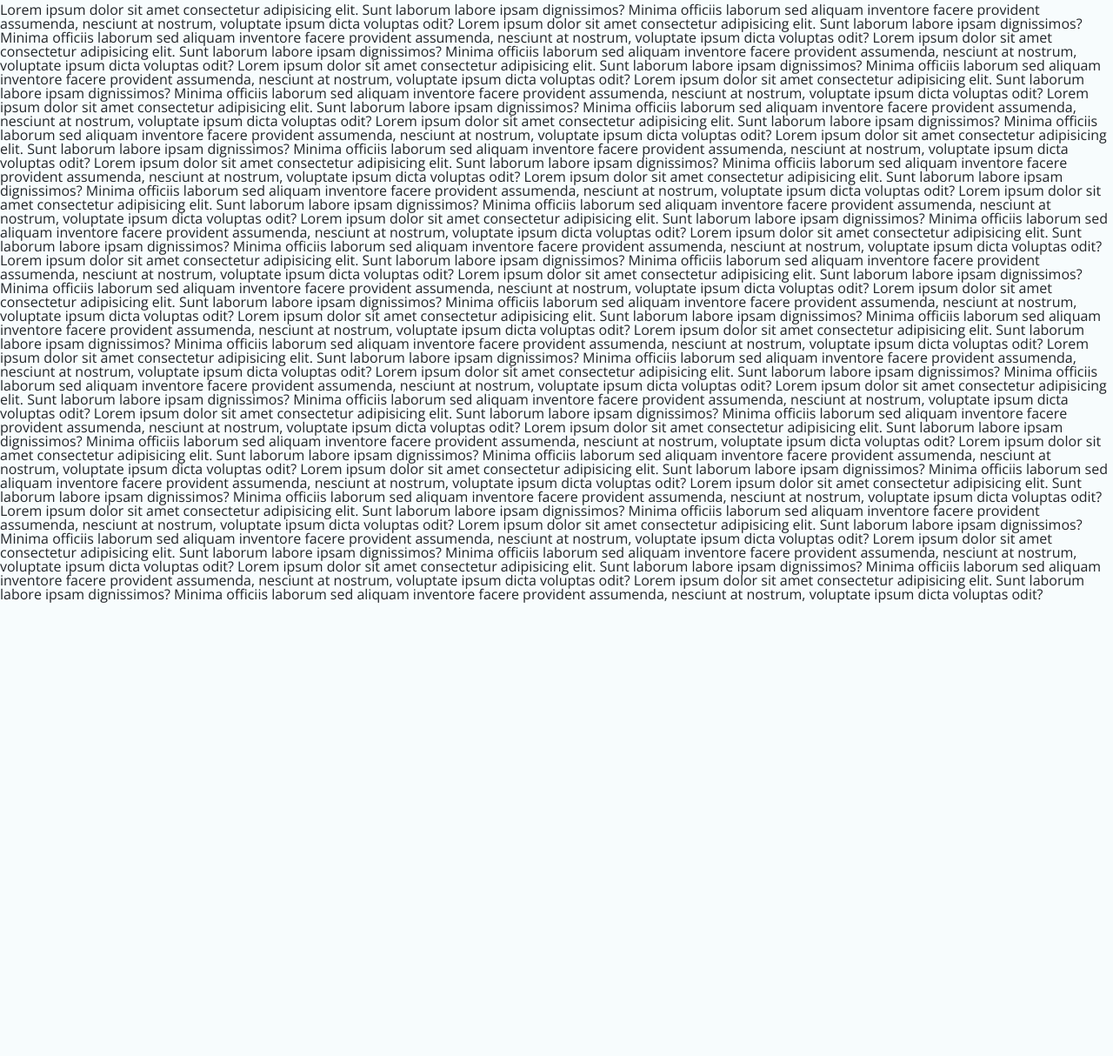
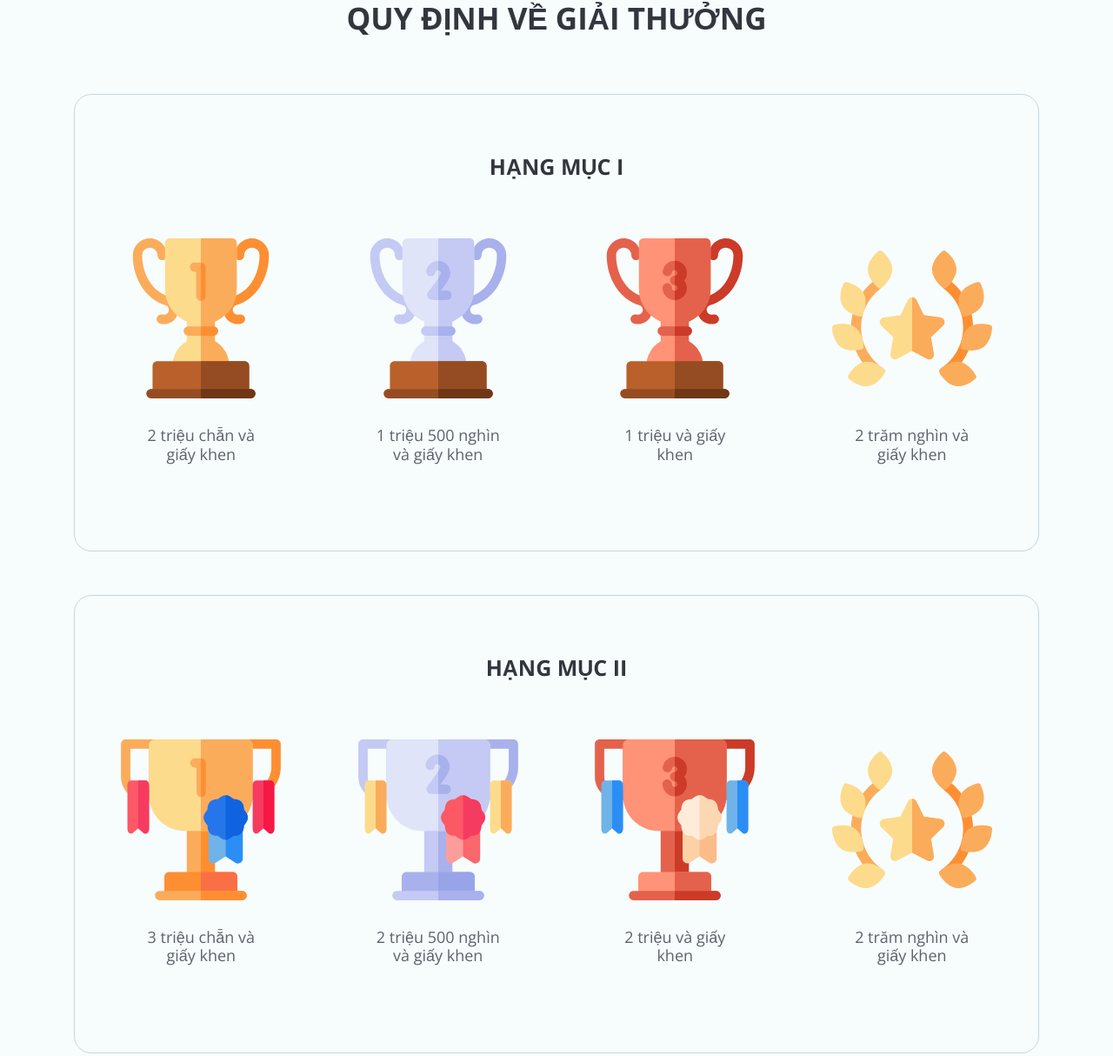
Before and after one commit to JanDongGun/GiaiKhoa, a website: page index.html in a window 1280 px wide. Shown: the part 4054-5268 px from the top of the page at 87% size. Before the commit the page ends 4748 px from the top, so only its background shows below. Drawn offline with nearby package versions, Linux system fonts and the light colour scheme.

Commit message:
add award section

```diff
--- a/index.html
+++ b/index.html
@@ -85,9 +85,7 @@
               <span class="blue">Đại Học Đà Lạt</span>
               KHOA CÔNG NGHỆ THÔNG TIN
             </h1>
-            <div class="header__sub">
-                Cuộc Thi Sáng Tạo Phần Mềm Năm 2021
-            </div>
+            <div class="header__sub">Cuộc Thi Sáng Tạo Phần Mềm Năm 2021</div>
             <a href="#" class="btn btn--blue">Đăng ký ngay!</a>
           </div>
           <div class="header__img">
@@ -96,7 +94,6 @@
         </div>
       </div>
     </header>
-
 
     <div class="container">
       <div class="trusted">
@@ -124,8 +121,8 @@
               </li>
               <li class="target__item">
                 <i class="fas fa-check"></i> Khuyến khích phong trào học tập,
-                sáng tạo trong sinh viên. Tạo tiền đề để sinh viên xây dựng
-                các ứng dụng khởi nghiệp
+                sáng tạo trong sinh viên. Tạo tiền đề để sinh viên xây dựng các
+                ứng dụng khởi nghiệp
               </li>
               <li class="target__item">
                 <i class="fas fa-check"></i> Khuyến khích sinh viên tìm tòi, học
@@ -134,8 +131,8 @@
               </li>
               <li class="target__item">
                 <i class="fas fa-check"></i> Đưa các sản phẩm phần mềm vào ứng
-                dụng thực tế, phục vụ việc học tập, sinh hoạt, giải trí lành mạnh
-                trong sinh viên
+                dụng thực tế, phục vụ việc học tập, sinh hoạt, giải trí lành
+                mạnh trong sinh viên
               </li>
             </ul>
           </div>
@@ -155,8 +152,8 @@
             <ul class="target__list">
               <li class="target__item">
                 <i class="fas fa-check"></i> Đảm bảo tốt công tác thông tin,
-                tuyên truyền về cuộc thi. Thu hút đông đảo các
-                nhóm sinh viên, sinh viên có khả năng và trình độ chuyên môn tham gia
+                tuyên truyền về cuộc thi. Thu hút đông đảo các nhóm sinh viên,
+                sinh viên có khả năng và trình độ chuyên môn tham gia
               </li>
               <li class="target__item">
                 <i class="fas fa-check"></i> Công tác tổ chức và chấm thi công
@@ -261,6 +258,54 @@
             <div class="role__title">
               Các nhóm sinh viên dự thi sẽ được tham gia tập huấn nội dung sản
               phẩm và định hướng chuyên môn trong thời gian thi
+            </div>
+          </div>
+        </div>
+      </section>
+
+      <section class="container">
+        <div class="awards-section">
+          <h2 class="heading-secondary u-tc u-mb-m">Quy định về giải thưởng</h2>
+          <div class="awards-container">
+            <h3 class="heading-tertiary u-tc u-mb-m">Hạng mục I</h3>
+            <div class="awards">
+              <div class="award">
+                <img src="./images/cup1.svg" alt="" class="award__img" />
+                <div class="award__sub">2 triệu chẵn và giấy khen</div>
+              </div>
+              <div class="award">
+                <img src="./images/cup2.svg" alt="" class="award__img" />
+                <div class="award__sub">1 triệu 500 nghìn và giấy khen</div>
+              </div>
+              <div class="award">
+                <img src="./images/cup3.svg" alt="" class="award__img" />
+                <div class="award__sub">1 triệu và giấy khen</div>
+              </div>
+              <div class="award">
+                <img src="./images/cup4.svg" alt="" class="award__img" />
+                <div class="award__sub">2 trăm nghìn và giấy khen</div>
+              </div>
+            </div>
+          </div>
+          <div class="awards-container">
+            <h3 class="heading-tertiary u-tc u-mb-m">Hạng mục II</h3>
+            <div class="awards">
+              <div class="award">
+                <img src="./images/cup5.svg" alt="" class="award__img" />
+                <div class="award__sub">3 triệu chẵn và giấy khen</div>
+              </div>
+              <div class="award">
+                <img src="./images/cup6.svg" alt="" class="award__img" />
+                <div class="award__sub">2 triệu 500 nghìn và giấy khen</div>
+              </div>
+              <div class="award">
+                <img src="./images/cup7.svg" alt="" class="award__img" />
+                <div class="award__sub">2 triệu và giấy khen</div>
+              </div>
+              <div class="award">
+                <img src="./images/cup4.svg" alt="" class="award__img" />
+                <div class="award__sub">2 trăm nghìn và giấy khen</div>
+              </div>
             </div>
           </div>
         </div>
--- a/sass/base/_typography.scss
+++ b/sass/base/_typography.scss
@@ -11,6 +11,13 @@
 
 .heading-secondary {
   font-size: 3.5rem;
+  font-weight: 700;
+  color: $color-heading;
+  text-transform: uppercase;
+}
+
+.heading-tertiary {
+  font-size: 2.5rem;
   font-weight: 700;
   color: $color-heading;
   text-transform: uppercase;
--- /dev/null
+++ b/sass/layout/_awards.scss
@@ -0,0 +1,31 @@
+.awards-section {
+  margin-bottom: 17.5rem;
+}
+.awards-container {
+  margin-bottom: 5rem;
+  border: 1px solid $color-gray-light-2;
+  padding: 7rem 3rem 10rem 3rem;
+  border-radius: 20px;
+}
+
+.awards {
+  display: flex;
+  justify-content: space-between;
+}
+.award {
+  flex: 0 0 22%;
+  text-align: center;
+
+  &__img {
+    width: 80%;
+    margin-bottom: 3rem;
+  }
+
+  &__sub {
+    color: $color-gray-dark;
+    font-size: 1.8rem;
+    width: 70%;
+    line-height: 1.2;
+    margin: 0 auto;
+  }
+}
--- a/sass/main.scss
+++ b/sass/main.scss
@@ -14,6 +14,7 @@
 @import "layout/target";
 @import "layout/details";
 @import "layout/roles";
+@import "layout/awards";
 @import "layout/footer";
 
 @import "components/btn";
```
Also changed, not shown: css/style.css, images/cup1.svg (added), images/cup2.svg (added), images/cup3.svg (added), images/cup4.svg (added), images/cup5.svg (added), images/cup6.svg (added), images/cup7.svg (added), 1 other file.
